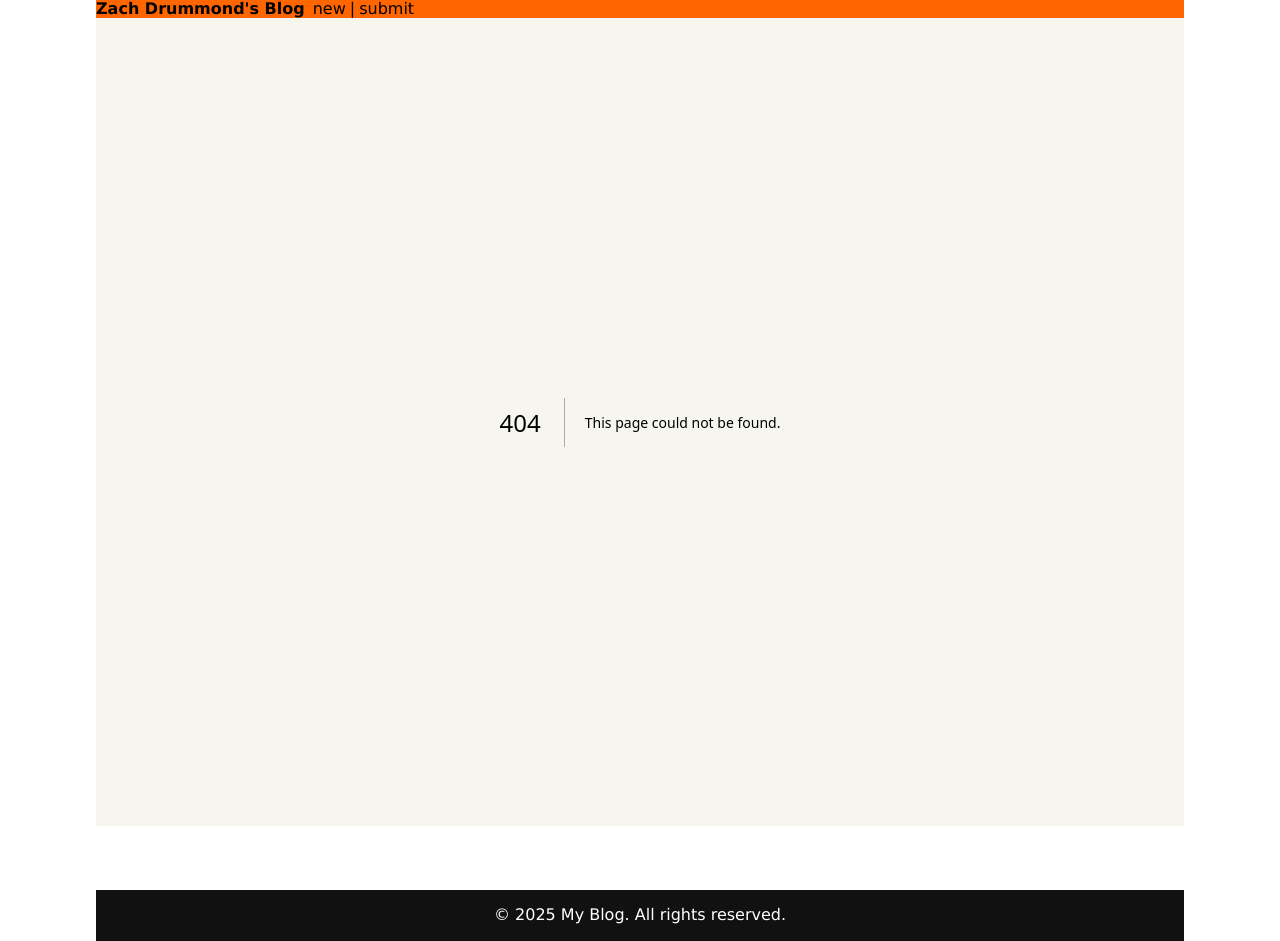
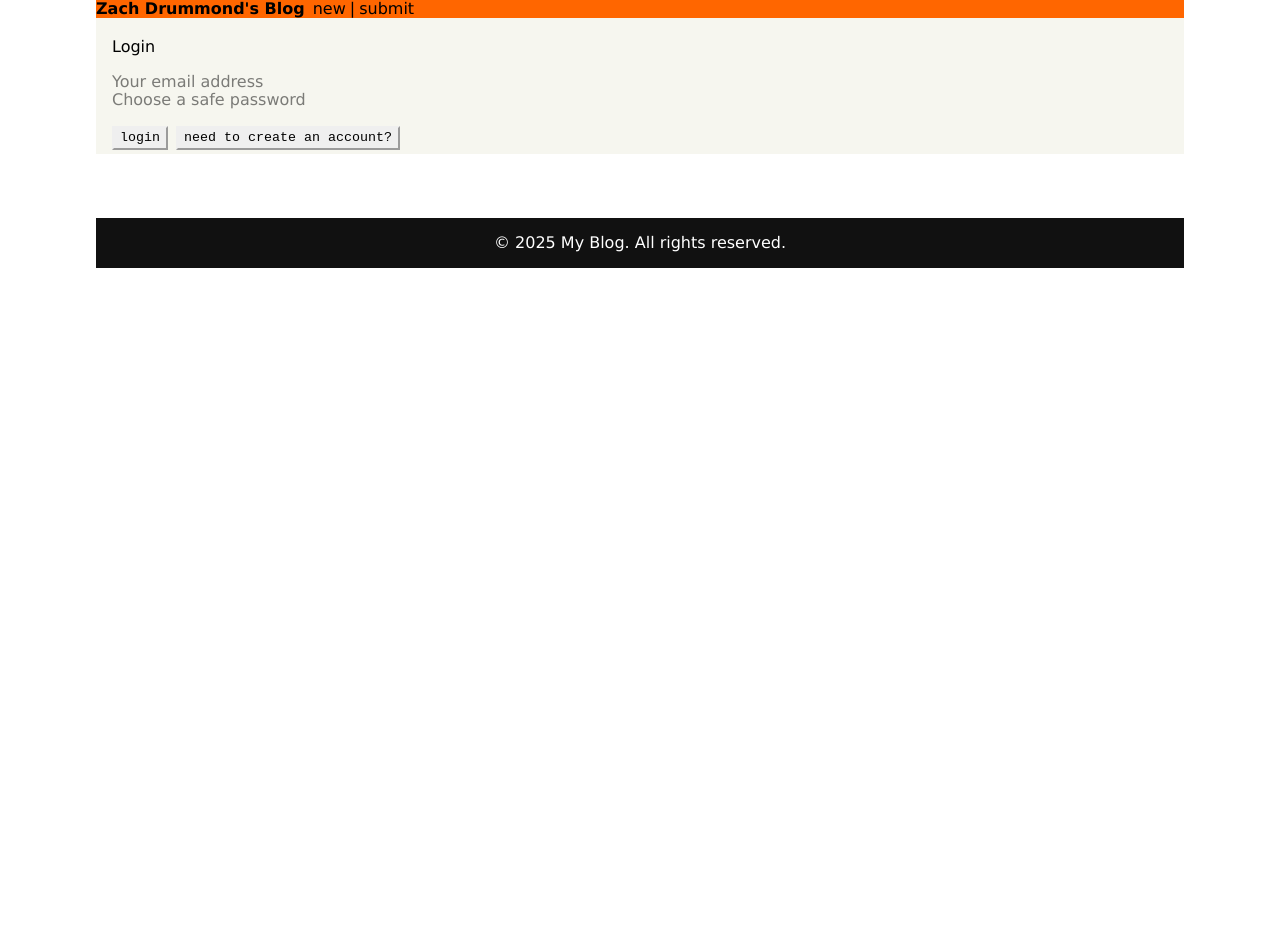
Before and after one commit to zachdrummond/blog, a Next.js app in the folder client/: page /admin/login in a window 1280 px wide. Before the commit this address had no page. After the commit the page ends 800 px from the top, so only its background shows below. Built offline with nearby package versions, Linux system fonts and the light colour scheme; what @apollo/client-integration-nextjs would draw is missing.

Commit message:
Created login component

```diff
--- /dev/null
+++ b/client/app/admin/login/page.tsx
@@ -0,0 +1,5 @@
+import Login from "@/components/Login";
+
+export default function Page() {
+  return <Login />;
+}
--- /dev/null
+++ b/client/components/Login.tsx
@@ -0,0 +1,75 @@
+"use client";
+import { useState } from "react";
+
+export default function Login() {
+  const [form, setForm] = useState({
+    login: true,
+    email: "",
+    password: "",
+    name: ''
+  });
+
+  return (
+    <div>
+      <h4 className="mv3">{form.login ? "Login" : "Sign Up"}</h4>
+      <div className="flex flex-column">
+                {!form.login && (
+          <input
+            value={form.name}
+            onChange={(e) =>
+              setForm({
+                ...form,
+                name: e.target.value
+              })
+            }
+            type="text"
+            placeholder="Your name"
+          />
+        )}
+        <input
+          value={form.email}
+          onChange={(e) =>
+            setForm({
+              ...form,
+              email: e.target.value,
+            })
+          }
+          type="text"
+          placeholder="Your email address"
+        />
+        <input
+          value={form.password}
+          onChange={(e) =>
+            setForm({
+              ...form,
+              password: e.target.value,
+            })
+          }
+          type="password"
+          placeholder="Choose a safe password"
+        />
+      </div>
+      <div className="flex mt3">
+        <button
+          className="pointer mr2 button"
+          onClick={() => console.log("onClick")}
+        >
+          {form.login ? "login" : "create account"}
+        </button>
+        <button
+          className="pointer button"
+          onClick={() =>
+            setForm({
+              ...form,
+              login: !form.login,
+            })
+          }
+        >
+          {form.login
+            ? "need to create an account?"
+            : "already have an account?"}
+        </button>
+      </div>
+    </div>
+  );
+}
--- /dev/null
+++ b/client/shared/constants.tsx
@@ -0,0 +1 @@
+export const AUTH_TOKEN = 'auth-token';
```
